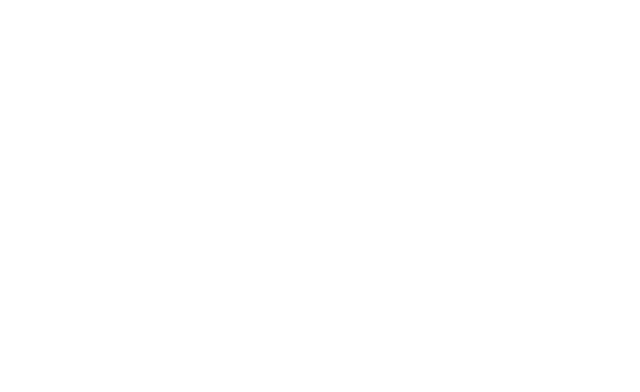
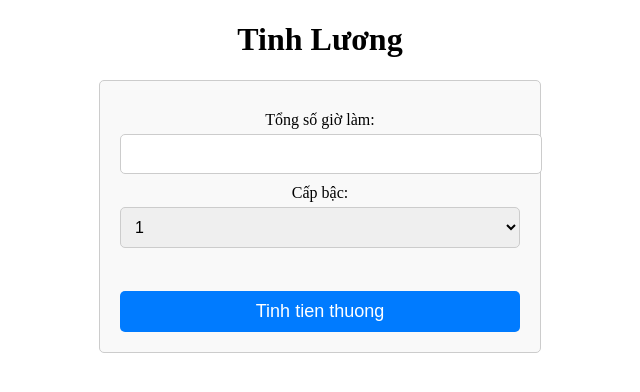
Before and after one commit to thnhdtdev/JS-CodeGym, a plain HTML site: page Buoi13 - 25-10-2023/index.html in a window 1280 px wide. Shown: the whole page, without its empty margins (320-960 px from the left). Drawn offline with Linux system fonts and the light colour scheme.

Commit message:
create_buoi12

```diff
--- a/Buoi13 - 25-10-2023/index.html
+++ b/Buoi13 - 25-10-2023/index.html
@@ -1,13 +1,33 @@
 <!DOCTYPE html>
 <html lang="en">
+
 <head>
     <meta charset="UTF-8">
     <meta name="viewport" content="width=device-width, initial-scale=1.0">
     <title>Document</title>
+    <link rel="stylesheet" href="./style.css">
 </head>
+
 <body>
-
+    <h1>Tinh Lương</h1>
+    <div class="form">
+        <form  action="" method="">
+            <div class="time">
+                <label class="title-lable" for="giolam">Tổng số giờ làm:</label> <br>
+                <input type="number" name="giolam" id="giolam"> <br>
+            </div>
+            <div class="rank">
+                <label class="title-lable" for="capbac">Cấp bậc:</label>
+                <select name="capbac" id="capbac">
+                    <option value="1">1</option>
+                    <option value="2">2</option>
+                </select>
+            </div> <br>
+            <button id="btn-submit">Tinh tien thuong</button>
+        </form>
+    </div>
 
     <script src="./script.js"></script>
 </body>
+
 </html>
--- a/Buoi13 - 25-10-2023/script.js
+++ b/Buoi13 - 25-10-2023/script.js
@@ -0,0 +1,17 @@
+let btnAction1 = document.getElementById('btn-submit');
+
+btnAction1.addEventListener('click', () => {
+
+    let time = parseInt(document.getElementById('giolam').value);
+    let rank = parseFloat(document.getElementById('capbac').value);
+
+    if (time > 400) {
+        if (rank === 1) {
+            alert('Donate 1000$ USD')
+        } else if (rank === 2) {
+            alert("Donet 2000$ USD")
+        }
+    } else {
+        alert("Not Enough Time!!!")
+    }
+});
--- /dev/null
+++ b/Buoi13 - 25-10-2023/style.css
@@ -0,0 +1,52 @@
+.form {
+    max-width: 400px;
+    margin: 0 auto;
+    padding: 20px;
+    border: 1px solid #ccc;
+    border-radius: 5px;
+    background-color: #f9f9f9;
+    text-align: center;
+}
+
+.time,
+.rank {
+    margin: 10px 0;
+}
+
+.title-label {
+    display: block;
+    font-weight: bold;
+    margin-bottom: 5px;
+}
+
+.form input[type="number"],
+.form select {
+    width: 100%;
+    padding: 10px;
+    margin-top: 5px;
+    border: 1px solid #ccc;
+    border-radius: 5px;
+    font-size: 16px;
+}
+
+.form button {
+    display: block;
+    width: 100%;
+    padding: 10px;
+    margin-top: 15px;
+    border: none;
+    border-radius: 5px;
+    background-color: #007bff;
+    color: #fff;
+    font-size: 18px;
+    cursor: pointer;
+}
+
+.form button:hover {
+    background-color: #034791;
+    transition: all 1s ease;
+}
+
+h1{
+    text-align: center;
+}
```
